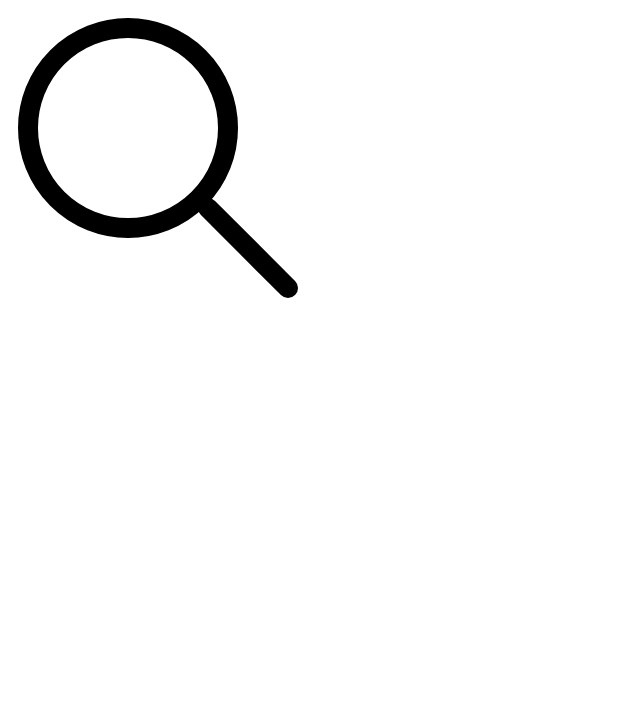
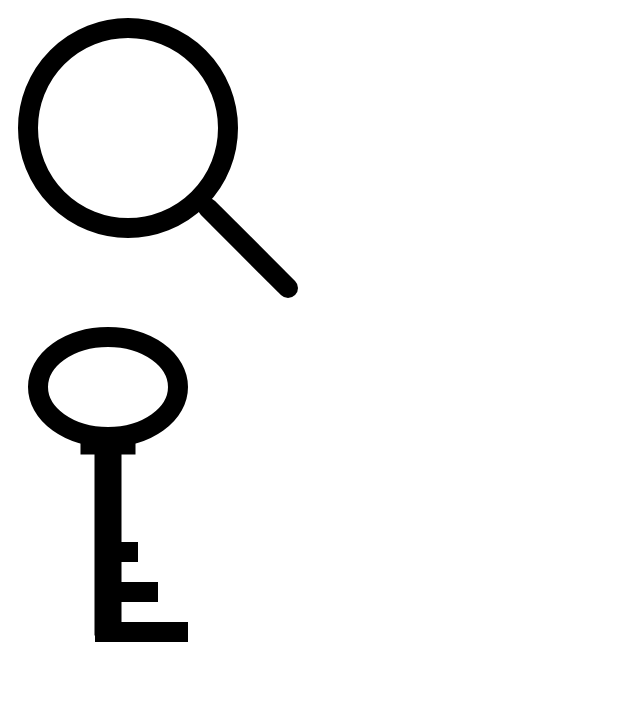
Before and after one commit to Kaca-S/svg-test, a plain HTML site: page index.html in a window 1280 px wide. Shown: the whole page, without its empty margins (0-640 px from the left). Drawn offline with Linux system fonts and the light colour scheme.

Commit message:
feat: update index.html with new svg content

```diff
--- a/index.html
+++ b/index.html
@@ -10,5 +10,7 @@
         <circle cx="120" cy="120" r="100" stroke="black" stroke-width="20" fill="white"/>
         <polyline points="200,200, 280,280" stroke="black" stroke-width="20" stroke-linecap="round"/>
     </svg>
-</body>
+    <section>
+        <img src="images/key.svg" alt="Vintage Key">
+    </section>
 </html>
```
